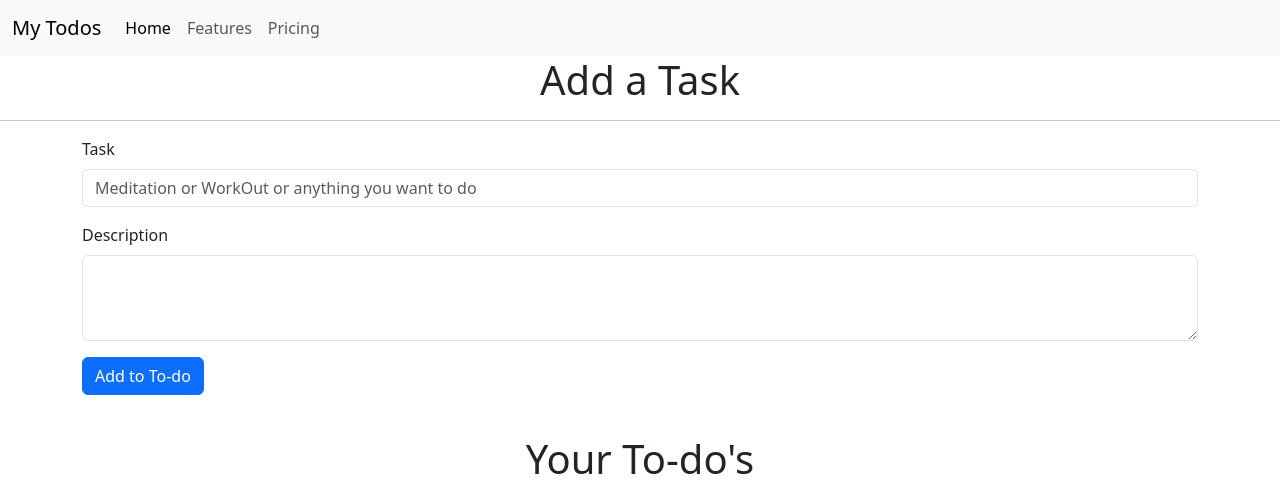
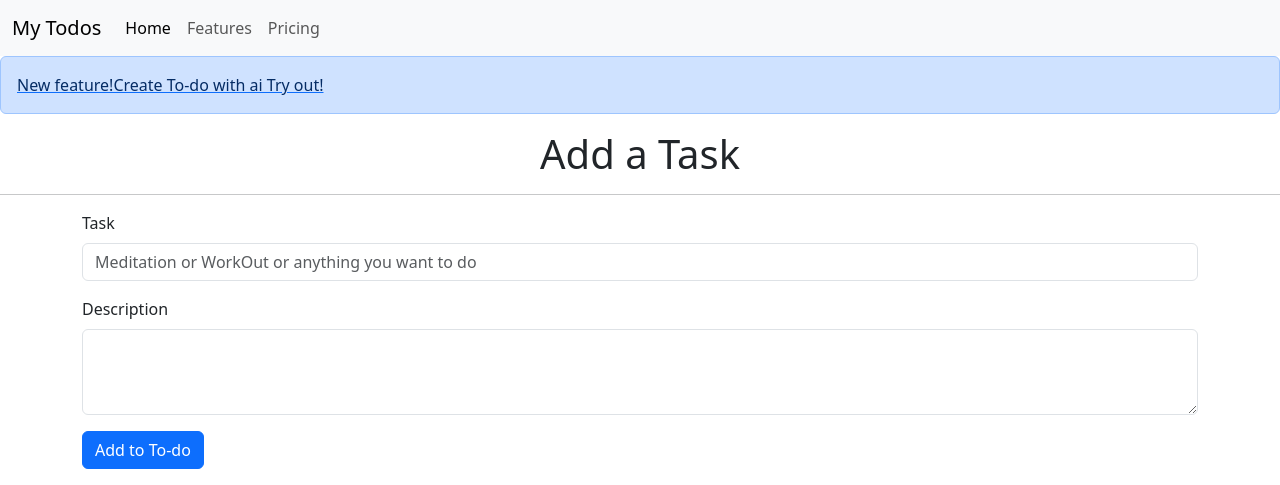
Before and after one commit to Nilesh123786512/Todo_app, a Flask app: page / in a window 1280 px wide. Shown: the top 485 px of the page. Run offline with Flask 3, Linux system fonts and the light colour scheme; data comes from the database, SQL or seed files in the repository.

Commit message:
Added ai functionality for making todo

```diff
--- a/app.py
+++ b/app.py
@@ -5,12 +5,12 @@ import os
 from groq import Groq
 import re
 
-api_key=os.getenv("groq_deepseek")
+
 
 app=Flask(__name__)
 app.config['SQLALCHEMY_DATABASE_URI']='sqlite:///todo.db'
 db=SQLAlchemy(app)
-# api_key = os.getenv("deepseek")  # Safely access your API key
+api_key = os.getenv("deepseek")  # Safely access your API key
 client = Groq(api_key=api_key)
 
 # Initialize conversation history with a system prompt
--- a/templates/index.html
+++ b/templates/index.html
@@ -5,6 +5,11 @@ Home-My Todo's
 
 
 {% block body %}
+<a href="/createai">
+<div class="alert alert-primary" role="alert">
+  New feature!Create To-do with ai Try out!
+</div>
+  </a>
 
   <div style="text-align: center;">
     <h1>Add a Task</h1>
@@ -94,6 +99,4 @@ Home-My Todo's
 
 
 
-
-
 {% endblock body %}
```
